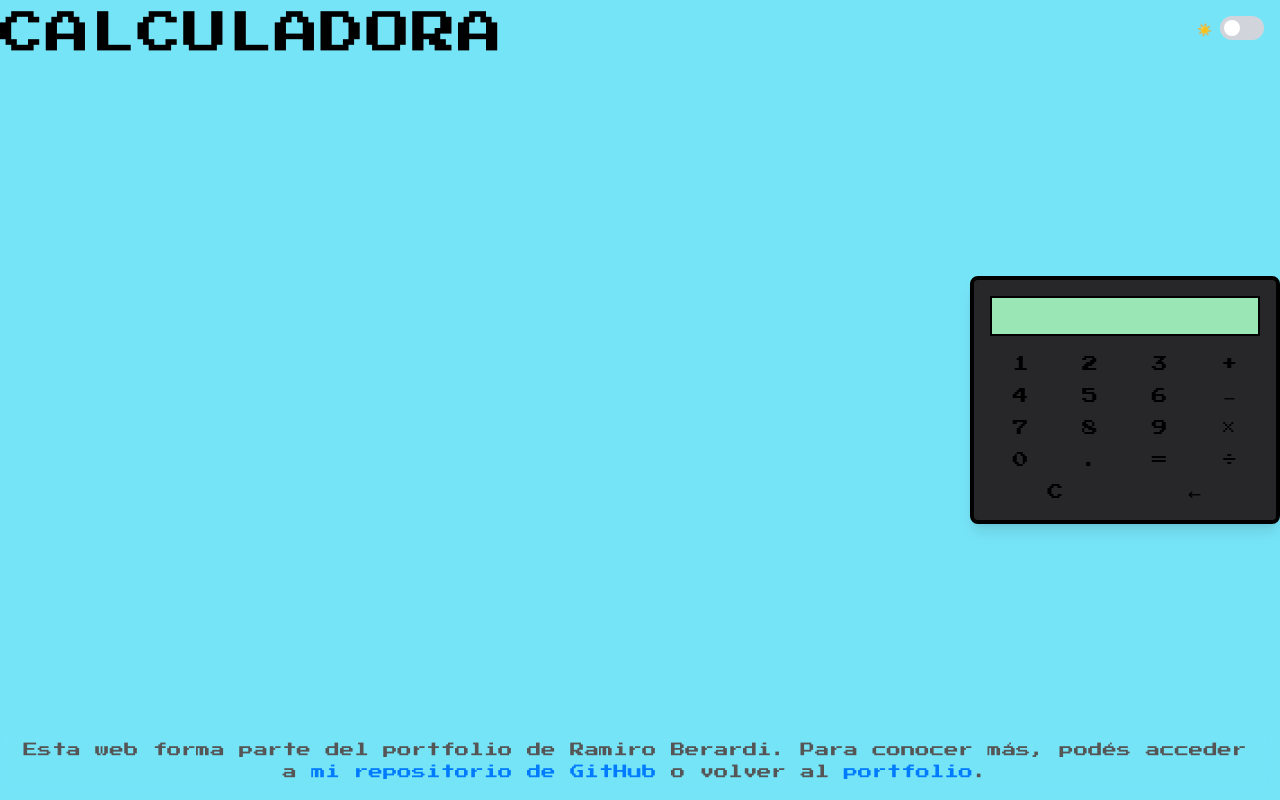
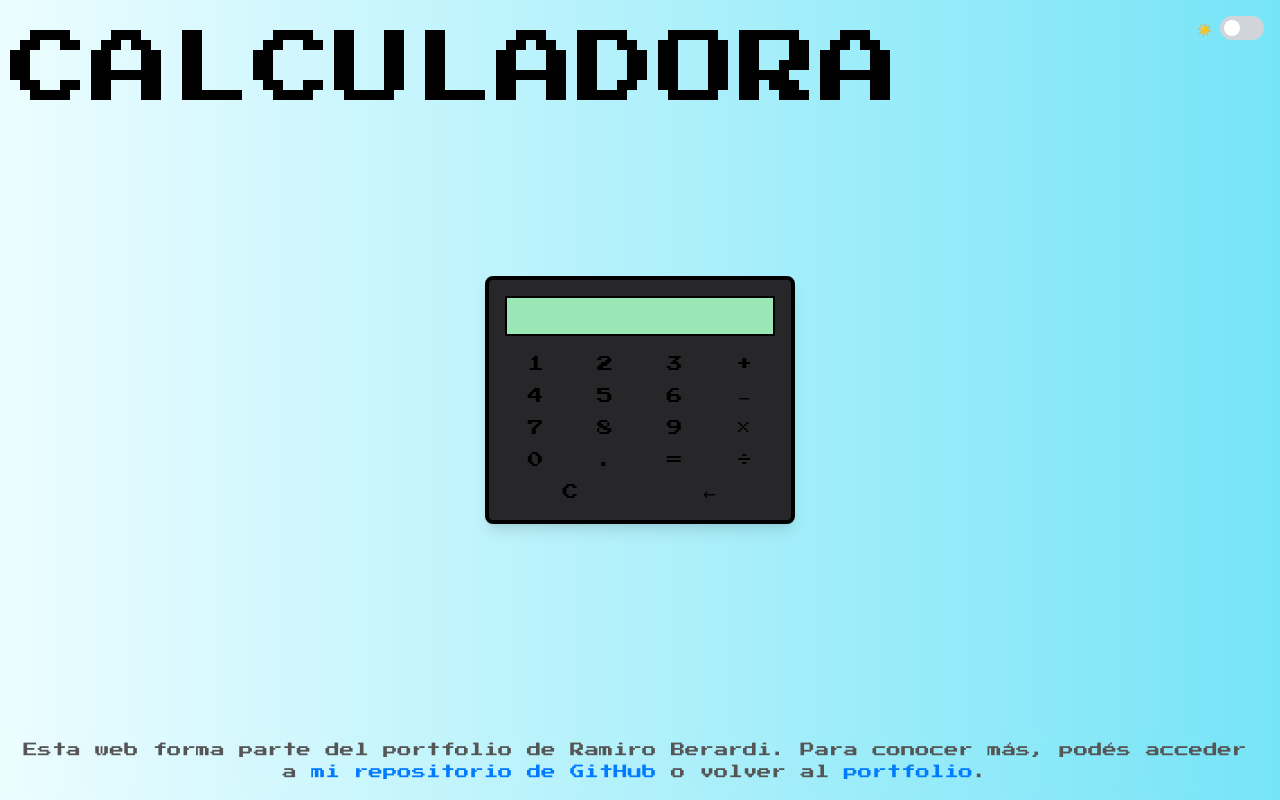
Before and after one commit to rberaa7/CALCULADORA-JAVASCRIPT, a plain HTML site: page index.html in a window 1280 px wide. Drawn offline with nearby package versions, Linux system fonts and the light colour scheme.

Commit message:
ultima actualización

```diff
--- a/style.css
+++ b/style.css
@@ -1,13 +1,19 @@
 body {
   font-family: 'Press Start 2P', cursive;
   transition: background-color 0.5s, color 0.5s;
+  display: flex;
+  justify-content: center;
+  align-items: center;
+  min-height: 100vh;
+  position: relative;
 }
 .titulo {
-  font-size: 2.8rem;
+  font-size: 5rem;
   letter-spacing: 1px;
   animation: fadeDown 1s ease-out forwards;
-  margin-bottom: auto;
-  margin-right: auto;
+  position: absolute;
+  top: 10px;
+  left: 10px;
 }
 
 .boton {
@@ -31,10 +37,12 @@ body.dark .pantalla {
 body.light {
   background-color: #76e4f7;
   color: black;
+  background: linear-gradient(to right, #ecfdff, #76e4f7);
 }
 
 body.dark {
   background-color: #1a202c;
+  background: linear-gradient(to right, #1a202c, #2d384d, #32415a);
   color: white;
 }
 .portfolio-text {
```
